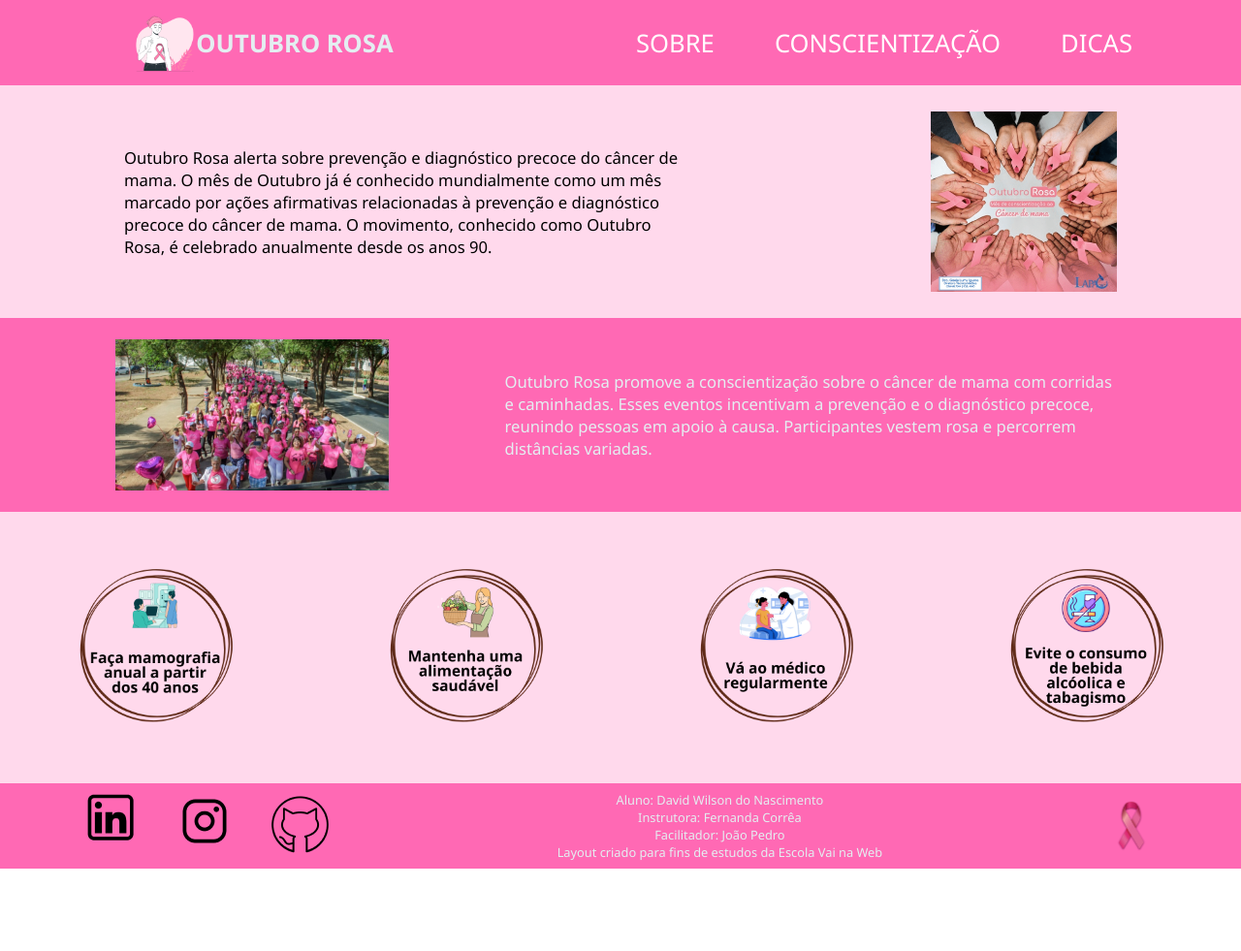
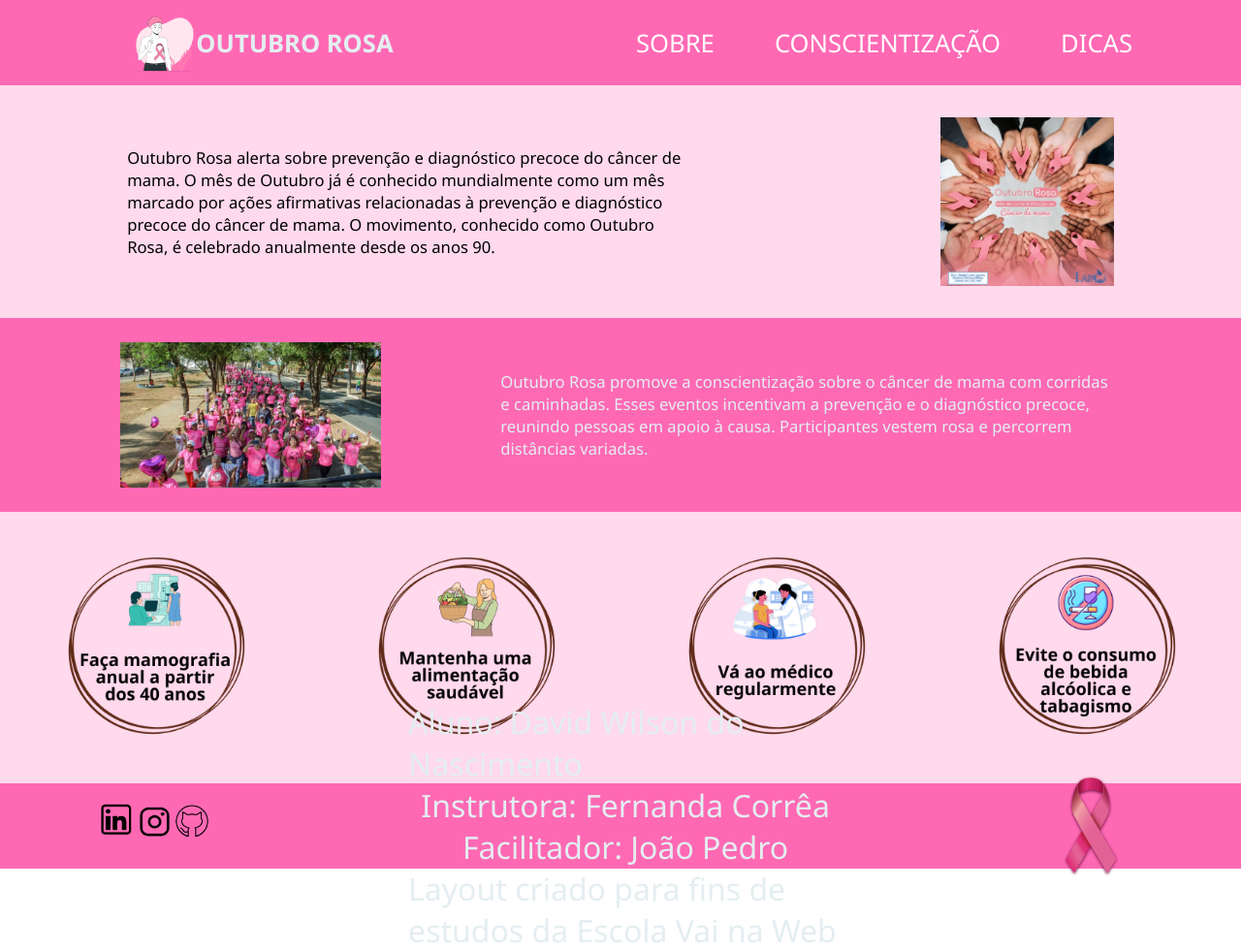
Before and after one commit to DWN0/Desafio-II-Outubro-Rosa, a plain HTML site: page index.html in a window 1280 px wide. Shown: the whole page at 97% size. Before the commit the page ends 896 px from the top, so only its background shows below. Drawn offline with Linux system fonts and the light colour scheme.

Commit message:
Alterações nos ícones das redes sociais e nas informações do desafio.

```diff
--- a/index.html
+++ b/index.html
@@ -9,7 +9,7 @@
 <body>
     <header>
         <section class="CancerMamaLogo">
-            <img src="imgs/CancerMama.png" alt="O logotipo do site de conscientização ao câncer de mama apresenta uma mulher vestindo uma camiseta branca com o símbolo da conscientização ao câncer de mama. Esse símbolo é representado por um laço rosa, que se tornou amplamente reconhecido como um ícone de apoio à luta contra o câncer de mama. O laço rosa simboliza solidariedade, esperança e a importância da conscientização sobre essa doença."/>
+            <img src="imgs/CancerMama.png" alt="Logotipo do site, apresenta uma mulher vestindo uma camiseta branca com o símbolo da conscientização ao câncer de mama. Esse símbolo é representado por um laço rosa, que se tornou amplamente reconhecido como um ícone de apoio à luta contra o câncer de mama. O laço rosa simboliza solidariedade, esperança e a importância da conscientização sobre essa doença."/>
             <h1>OUTUBRO ROSA</h1>
         </section>
         <nav class="NavHeader">
@@ -29,7 +29,7 @@
     <main>
         <section class="Intro">
             <p class="TextoIntro">Outubro Rosa alerta sobre prevenção e diagnóstico precoce do câncer de mama. O mês de Outubro já é conhecido mundialmente como um mês marcado por ações afirmativas relacionadas à prevenção e diagnóstico precoce do câncer de mama. O movimento, conhecido como Outubro Rosa, é celebrado anualmente desde os anos 90.</p>
-            <img src="imgs/UnidosContraCancerMama.png" alt="Na imagem, um círculo é formado por mãos abertas, com as palmas viradas para cima. Nas palmas dessas mãos, encontram-se laços rosas, símbolo da conscientização ao câncer de mama. No centro da imagem, há um texto que diz “Outubro Rosa”, destacando a importância desse mês dedicado à conscientização sobre o câncer de mama. É um momento de união, solidariedade, informação e apoio a todas as pessoas afetadas por essa doença."/>
+            <img src="imgs/UnidosContraCancerMama.png" alt="Na imagem, um círculo é formado por oito pares de mãos abertas, com as palmas viradas para cima. Nas palmas dessas mãos, encontram-se laços rosas, símbolo da conscientização ao câncer de mama. No centro da imagem, há um texto que diz “Outubro Rosa”, destacando a importância desse mês dedicado à conscientização sobre o câncer de mama. É um momento de união, solidariedade, informação e apoio a todas as pessoas afetadas por essa doença."/>
         </section>
         <section class="PasseataConscientizacao">
             <img src="imgs/PasseataOutubroRosa.png" alt="Na imagem, um grupo de pessoas está vestindo camisetas rosas com o tema do Outubro Rosa durante um evento de conscientização ao câncer de mama. Essa iniciativa é fundamental para promover a conscientização sobre a importância da detecção precoce."/>
@@ -37,10 +37,10 @@
         </section>
         <ul class="Orientacao">
             <li>
-                <img src="imgs/ExameAnualPos40.png" alt="Ilustração, uma paciente com roupão azul está posicionada de frente para uma máquina de mamografia, acompanhada por uma médica. Esse exame é essencial para detectar precocemente o câncer de mama e deve ser realizado anualmente a partir dos 40 anos. Ele permite identificar possíveis alterações mamárias em estágios iniciais, aumentando as chances de tratamento bem-sucedido."/>
+                <img src="imgs/ExameAnualPos40.png" alt="Ilustração, uma paciente com roupão azul está posicionada de frente para uma máquina de mamografia, acompanhada por uma médica. Esse exame é essencial para detectar precocemente o câncer de mama e deve ser realizado anualmente a partir dos 40 anos."/>
             </li>
             <li>
-                <img src="imgs/ComaBem.png" alt="Ilustração, uma mulher sorridente segurando uma cesta repleta de legumes, verduras e frutas. Seus olhos brilham com a consciência de que essa variedade colorida de alimentos não apenas nutre seu corpo, mas também é uma poderosa aliada na prevenção do câncer de mama."/>
+                <img src="imgs/ComaBem.png" alt="Ilustração, uma mulher sorridente segurando uma cesta repleta de legumes, verduras e frutas. Seus olhos destacam a consciência de que essa variedade colorida de alimentos não apenas nutre seu corpo, mas também é uma poderosa aliada na prevenção do câncer de mama."/>
             </li>
             <li>
                 <img src="imgs/ConsultasRegulares.png" alt="Ilustração, uma mulher sendo atendida por uma médica. A cena destaca a relevância das consultas regulares na prevenção do câncer de mama."/>
@@ -51,7 +51,7 @@
         </ul>
     </main>
     <footer>
-        <ul>
+            <ul class="IconesRedes">
                 <li>
                     <a href=""><img src="imgs/LinkedIn.png" alt="Ícone da rede social LinkedIn."/></a>
                 </li>
@@ -59,7 +59,7 @@
                     <a href=""><img src="imgs/Insta.png" alt="Ícone da rede social Instagram."/></a>
                 </li>
                 <li>
-                <a href=""><img src="imgs/Github.png" alt="Ícone da rede socia GitHub."/></a>
+                    <a href=""><img src="imgs/Github.png" alt="Ícone da rede social GitHub."/></a>
                 </li>
             </ul>
         <ul class="DesafioInfo">
--- a/style.scss
+++ b/style.scss
@@ -44,7 +44,7 @@ a:visited {
     height: 30vh;
     background-color: #FFD9EC;
     img {
-        width: 15%;
+        width: 14%;
     }
     .TextoIntro {
         color: black;
@@ -64,7 +64,7 @@ p {
         width: 50%;
     }
     img {
-        width: 22vw;
+        width: 21%;
     }
 }
 .Orientacao {
@@ -74,7 +74,7 @@ p {
         height: 35vh;
         background-color: #FFD9EC;
         img {
-            width: 13vw;
+            width: 15vw;
         }
 }
 footer {
@@ -83,24 +83,17 @@ footer {
     align-items: center;
     background-color: #FF69B4;
     height: 11vh;
-    img {
-        width: 4%;
-    }
-    ul {
-        width: 20%;
-    }
-    li {
-        font-size: 1vw;
+    .IconesRedes {
         img {
-            width: 100%;
+            width: 3vw;
         }
     }
     .DesafioInfo {
         display: flex;
         flex-direction: column;
         justify-content: space-around;
-        align-items: center;
+        align-items:center;
         width: 35%;
-
+        font-size: 200%;
     }
 }
```
Also changed, not shown: style.css, 1 other file. Lines whose indentation alone changed are shown as unchanged.
